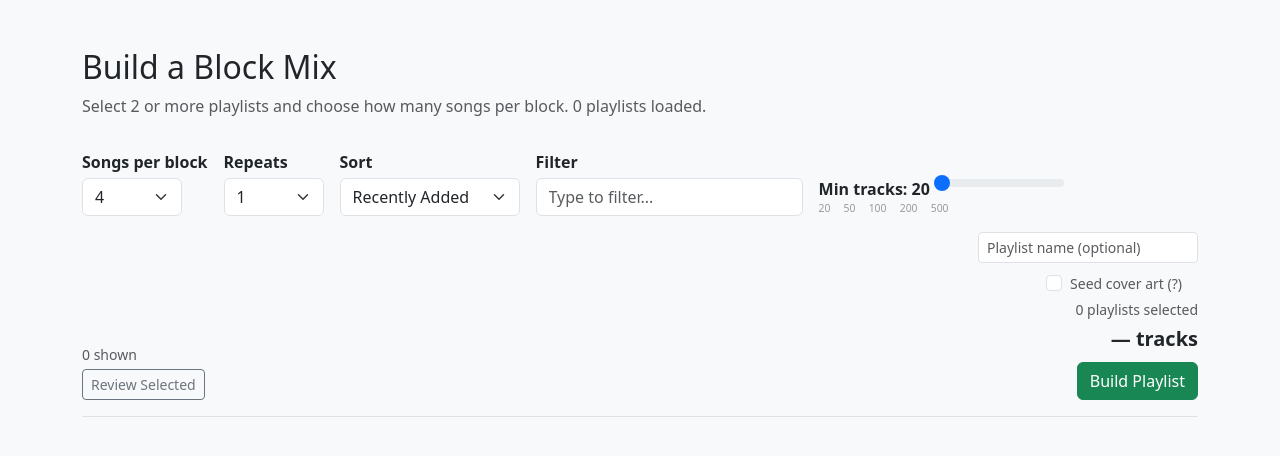
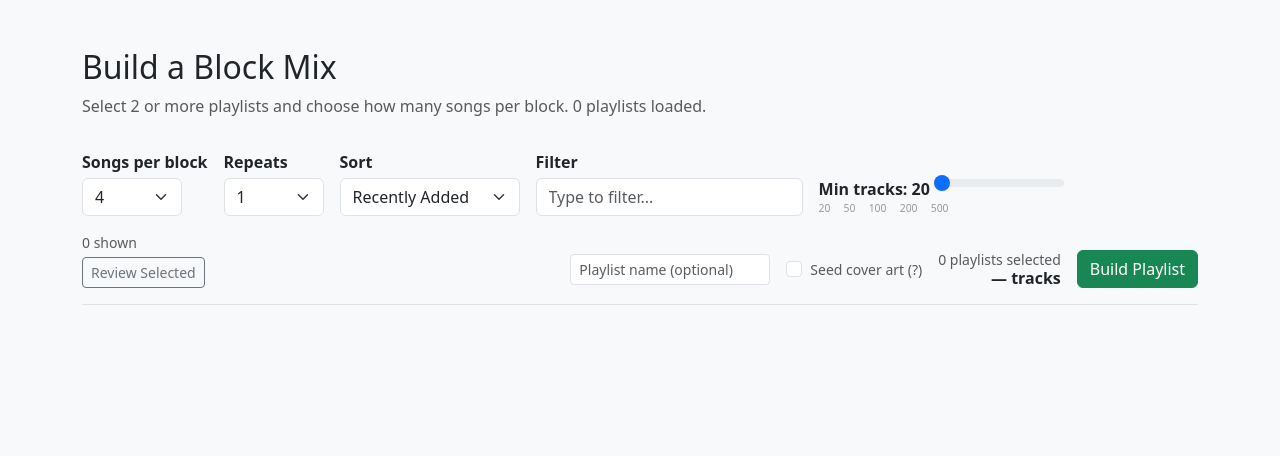
Before and after one commit to CoryBerry/Spotify_Playlist_Magic, a Flask app: template templates/spotify_playlists.html in a window 1280 px wide. Shown: the part 56-512 px from the top of the page. Run offline with Flask 3, Linux system fonts and the light colour scheme; the template is opened without the code that fills it, so the values that code supplies are empty.

Commit message:
Flatten sticky toolbar — lay build controls out horizontally
Replaced the tall vertical right-column stack (name input, cover art
checkbox, track count, button) with a single flex row so the toolbar
takes up much less vertical space on large monitors.

Co-Authored-By: Claude Sonnet 4.6 <noreply@anthropic.com>

```diff
--- a/templates/spotify_playlists.html
+++ b/templates/spotify_playlists.html
@@ -69,17 +69,21 @@
           <span id="visibleCount" class="text-muted small d-block"></span>
           <button type="button" id="reviewBtn" class="btn btn-outline-secondary btn-sm mt-1">Review Selected</button>
         </div>
-        <div class="col-auto ms-auto text-end">
-          <input type="text" name="playlist_prefix" class="form-control form-control-sm mb-2"
-                 placeholder="Playlist name (optional)" style="width: 220px;">
-          <div class="form-check form-check-inline justify-content-end mb-1" title="Spotify builds cover art from the first 4 tracks. When enabled, one track from each of the first 4 playlists is placed at the top so the cover represents all genres. Disable for a pure random block order.">
-            <input class="form-check-input" type="checkbox" name="cover_art" id="coverArt">
-            <label class="form-check-label small text-muted" for="coverArt">Seed cover art <span class="text-muted">(?)</span></label>
+        <div class="col-auto ms-auto">
+          <div class="d-flex align-items-center gap-3">
+            <input type="text" name="playlist_prefix" class="form-control form-control-sm"
+                   placeholder="Playlist name (optional)" style="width: 200px;">
+            <div class="form-check mb-0" title="Spotify builds cover art from the first 4 tracks. When enabled, one track from each of the first 4 playlists is placed at the top so the cover represents all genres. Disable for a pure random block order.">
+              <input class="form-check-input" type="checkbox" name="cover_art" id="coverArt">
+              <label class="form-check-label small text-muted" for="coverArt">Seed cover art <span class="text-muted">(?)</span></label>
+            </div>
+            <div class="text-end lh-sm">
+              <div class="text-muted small" id="trackCountLabel">0 playlists selected</div>
+              <div class="fw-bold" id="trackCountTotal">— tracks</div>
+              <div class="text-muted small" id="timeEstimate"></div>
+            </div>
+            <button type="submit" class="btn btn-success">Build Playlist</button>
           </div>
-          <div class="text-muted small mb-1" id="trackCountLabel">0 playlists selected</div>
-          <div class="fw-bold fs-5" id="trackCountTotal">— tracks</div>
-          <div class="text-muted small" id="timeEstimate"></div>
-          <button type="submit" class="btn btn-success mt-2">Build Playlist</button>
         </div>
       </div>
 
```
Also changed, not shown: templates/plex_playlists.html (+11 -7 lines).
